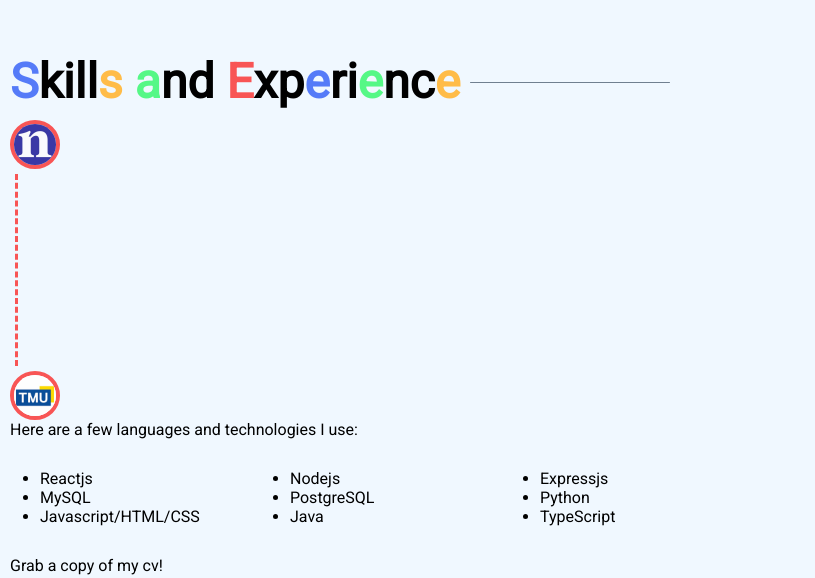
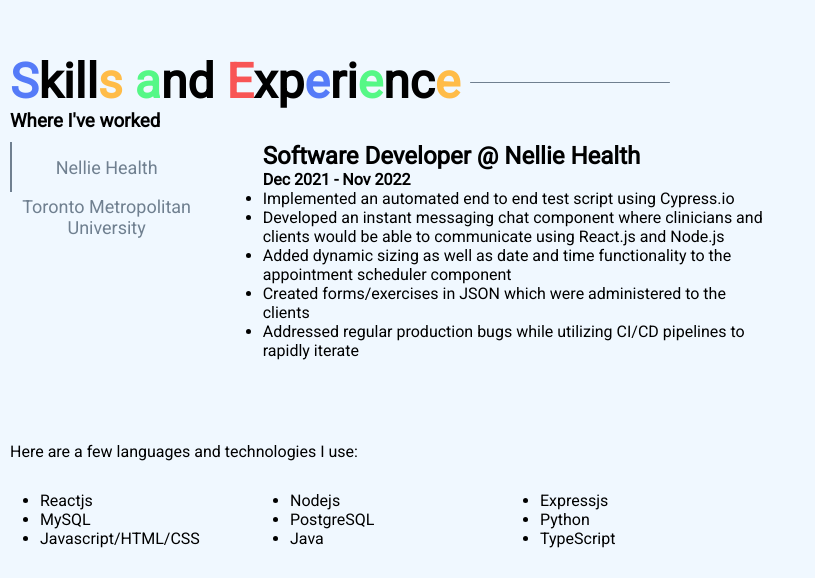
Before and after one commit to codehoover/personal_webpage, a Next.js app: page / in a window 1280 px wide. Shown: the part 1497-2075 px from the top of the page, without its empty margins (0-815 px from the left). Built offline with nearby package versions, Linux system fonts and the light colour scheme.

Commit message:
created production build

```diff
--- a/src/pages/main.js
+++ b/src/pages/main.js
@@ -79,7 +79,29 @@
         e.target.style.transition = "1s";
     }
 
+    const [isHovering, setIsHovering] = useState(false);
 
+    const handleOnClick = () =>{
+        setIsHovering(true);
+    }
+    const handleMouseOut = () =>{
+        setIsHovering(false);
+    }
+
+    function NellieDetails(){
+        return(
+            <div>
+                <h4>Software Developer @ Nellie Health</h4>
+                <ul>
+                    <li> Implemented an automated end to end test script using Cypress.io</li>
+                    <li> Developed an instant messaging chat component where clinicians and clients would be able to communicate using React.js and Node.js</li>
+                    <li> Added dynamic sizing as well as date and time functionality to the appointment scheduler component</li>
+                    <li> Created forms/exercises in JSON which were administered to the clients</li>
+                    <li> Addressed regular production bugs while utilizing CI/CD pipelines to rapidly iterate</li>
+                </ul>
+            </div>
+        );
+    }
 
 
 
@@ -193,16 +215,28 @@
 
                 <div id="resume" className="container">
                     <h1 className="subheadline"><span className="blue">S</span>kill<span className="yellow">s</span> <span className="green">a</span>nd <span className="red">E</span>xp<span className="blue">e</span>ri<span className="green">e</span>nc<span className="yellow">e</span></h1>
+                    <h3>Where I've worked</h3>
+                    <div className="timeline">
+                        <div className="highlight-styled"></div>
+                        <div className="panel">
+                            <button className="tab-0">Nellie Health</button>
+                            <button className="tab-1">Toronto Metropolitan University</button>
 
-                    <div className="timeline">
-                        <span className="holder" >
-                            <Image src="/nellie.jpg" width={50} height={50} alt="nellie"/>
-                        </span>
-                        <span className="divider"></span>
+                        </div>
 
-                        <span className="holder2">
-                            <Image src="/tmu.jpg" width={50} height={50} alt="tmu"/>
-                        </span>
+
+                        <div className="testing_div">
+                            <h2>Software Developer @ Nellie Health</h2>
+                            <h4>Dec 2021 - Nov 2022</h4>
+                            <ul>
+                                <li> Implemented an automated end to end test script using Cypress.io</li>
+                                <li> Developed an instant messaging chat component where clinicians and clients would be able to communicate using React.js and Node.js</li>
+                                <li> Added dynamic sizing as well as date and time functionality to the appointment scheduler component</li>
+                                <li> Created forms/exercises in JSON which were administered to the clients</li>
+                                <li> Addressed regular production bugs while utilizing CI/CD pipelines to rapidly iterate</li>
+                            </ul>
+                        </div>
+
 
                     </div>
 
@@ -254,7 +288,6 @@
                         <h1 className="subheadline">Cont<span className="green">a</span>ct M<span className="red">e</span></h1>
                     </div>
                     <Contactform />
-
 
 
                 </div>
--- a/src/styles/main.css
+++ b/src/styles/main.css
@@ -1,4 +1,11 @@
 @import url('https://fonts.googleapis.com/css?family=Roboto&display=swap');
+
+.testing_div{
+    display: flex;
+    flex-direction: column;
+    height: 200px;
+    width: 600px;
+}
 
 html{
     scroll-behavior: smooth;
@@ -7,6 +14,7 @@
 *{
     font-family: Roboto, sans-serif !important;
 }
+
 #resume{
     @media (max-width:1300px) {
         .orbit-container {
@@ -387,45 +395,66 @@
 }
 
 /* resume timeline */
-.divider{
-    border-left: #f85555 3px dashed;
-    height: 200px;
-    margin: 5px;
-}
+
 .timeline{
     display: flex;
-    flex-direction: column;
-    justify-content: space-between;
-    align-items: flex-start;
+    flex-direction: row;
     margin-top: 10px;
     height: 300px;
     width: 60%;
 }
-.holder{
+.highlight-styled{
+    width: 2px;
+    height: 50px;
+    background-color: slategray;
+}
+.panel{
     display: flex;
-    justify-content: center;
-    align-items: center;
-    width: 50px;
+    flex-direction: column;
+    margin-right: 40px;
+    transition: 0.2s;
+}
+.tab-0{
+    outline: none;
+    background-color: transparent;
+    color: slategray;
+    border: none;
+    font-size: 18px;
+    width: 90%;
     height: 50px;
-    border-radius: 50%;
-    border: 4px rgb(248, 85, 85) solid;
-    overflow: hidden;
+
+    transition:0.3s;
 }
-.holder:hover{
-    opacity: 0.6;
+.tab-0:hover{
+    background-color: rgba(19, 192, 57, 0.1);
+    color: #ffbc48;
     transition: 0.5s;
+    cursor: pointer;
 }
-.holder2{
-    display: flex;
-    justify-content: center;
-    align-items: center;
-    width: 50px;
-    height: 50px;
-    border-radius: 50%;
-    border: 4px rgb(248, 85, 85) solid;
-    overflow: hidden;
+.tab-0:focus{
+    color: #ffbc48;
 }
 
+.tab-1{
+    outline: none;
+    background-color: transparent;
+    color: slategray;
+    border: none;
+    font-size: 18px;
+    width: 90%;
+    height: 50px;
+
+    transition:0.3s;
+}
+.tab-1:hover{
+    background-color: rgba(19, 192, 57, 0.1);
+    color: #ffbc48;
+    transition: 0.5s;
+    cursor: pointer;
+}
+.tab-1:focus{
+    color: #ffbc48;
+}
 
 .img1{
     display: inline-block;
@@ -540,11 +569,19 @@
 
 
 .logo{
-    display: inline-block;
+    display: flex;
     position: absolute;
+    align-items: center;
+    justify-content: center;
     right: 400px;
-    top: 400px;
+    top: 300px;
+    width: 200px;
+    height: 200px;
     animation: float 5s infinite ease;
+
+    @media (max-width:1400px) {
+        display: none;
+    }
 }
 
 @keyframes float {
```
Also changed, not shown: 1 other file (tests, documents, lock files or other folders).
